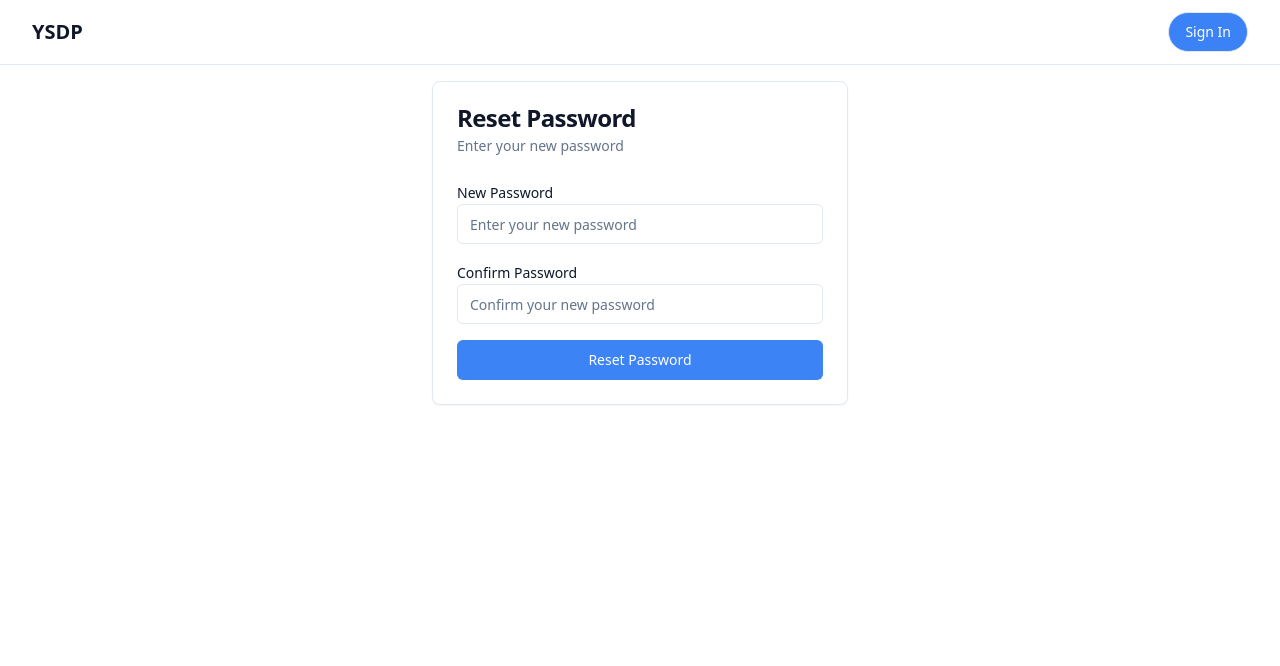
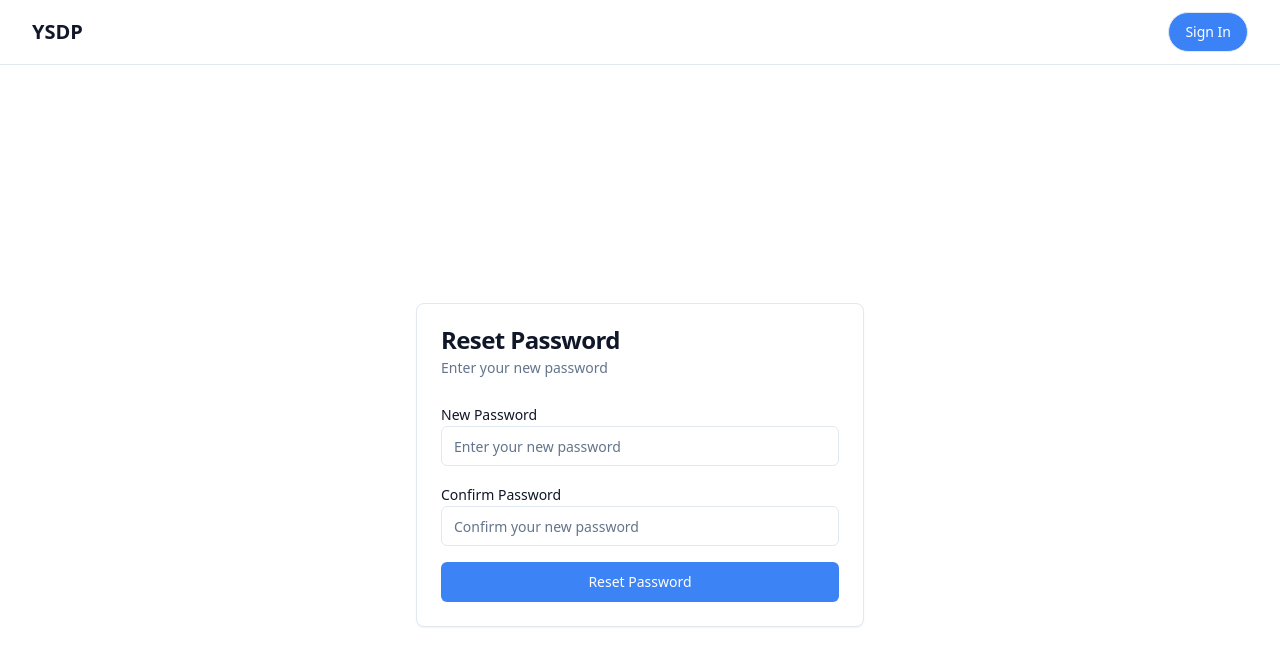
Before and after one commit to oliverlin23/application-portal, a Next.js app: page /reset-password/1 in a window 1280 px wide. Shown: the top 666 px of the page. Built offline with nearby package versions, Linux system fonts and the light colour scheme; no server answers.

Commit message:
cosmetic changes to reset

```diff
--- a/src/app/reset-password/[token]/page.tsx
+++ b/src/app/reset-password/[token]/page.tsx
@@ -73,7 +73,8 @@ export default function ResetPassword({ params }: { params: Promise<{ token: str
   }
 
   return (
-    <div className="container max-w-md mx-auto p-4">
+    <div className="min-h-screen flex items-center justify-center p-4">
+      <div className="w-full max-w-md">
         <Card>
           <CardHeader>
             <CardTitle>Reset Password</CardTitle>
@@ -140,5 +141,6 @@ export default function ResetPassword({ params }: { params: Promise<{ token: str
           </CardContent>
         </Card>
       </div>
+    </div>
   )
 }
```
Lines whose indentation alone changed are shown as unchanged.
